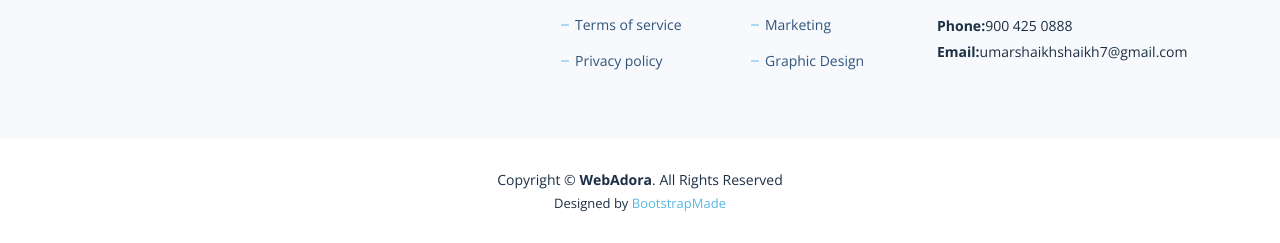
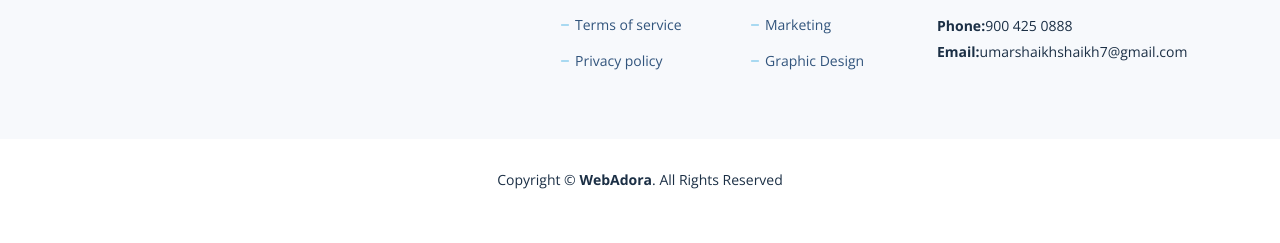
Before and after one commit to umar-webdev/WebAdora, a plain HTML site: page index.html in a window 1280 px wide. Shown: the part 3630-3873 px from the top of the page. After the commit the page ends 3850 px from the top, so only its background shows below. Drawn offline with nearby package versions, Linux system fonts and the light colour scheme.

Commit message:
Update index.html

```diff
--- a/index.html
+++ b/index.html
@@ -388,13 +388,6 @@
           Copyright
          © <strong><span>WebAdora</span></strong>. All Rights Reserved
        </div>
-        <div class="credits">
-          <!-- All the links in the footer should remain intact. -->
-          <!-- You can delete the links only if you purchased the pro version. -->
-          <!-- Licensing information: https://bootstrapmade.com/license/ -->
-          <!-- Purchase the pro version with working PHP/AJAX contact form: https://bootstrapmade.com/nova-bootstrap-business-template/ -->
-          Designed by <a href="https://bootstrapmade.com/">BootstrapMade</a>
-        </div>
       </div>
     </div>
   </footer><!-- End Footer -->
```
